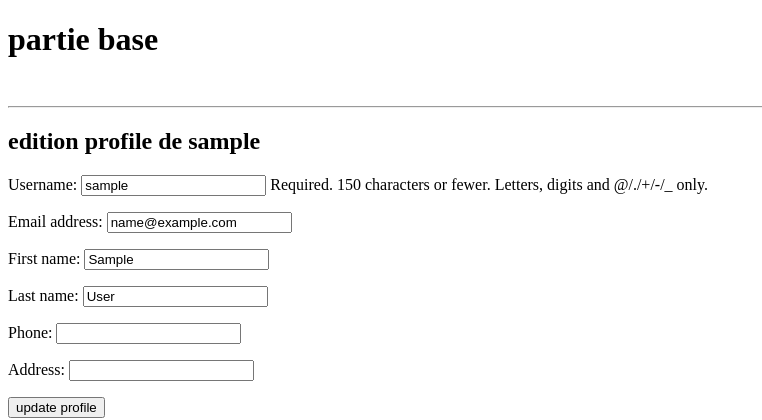
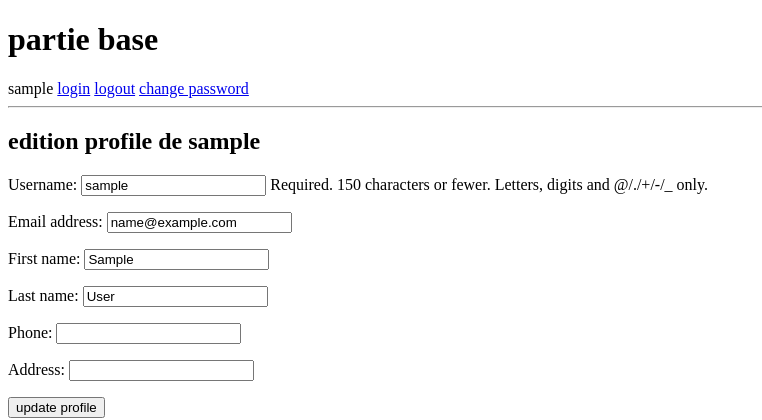
Before and after one commit to evandre31/project, a Django app: page /accounts/profile/edit in a window 1280 px wide. Shown: the top 420 px of the page, without its empty margins (0-762 px from the left). Run offline with Django 3.2, Linux system fonts and the light colour scheme; the visitor is signed in with stand-in values (Sample User, id 1); data comes from the database, SQL or seed files in the repository.

Commit message:
password change using views django seulement
change password ok
register ok
profile ok
edit profile ok
login and logout ok

```diff
--- a/accounts/urls.py
+++ b/accounts/urls.py
@@ -24,13 +24,20 @@ urlpatterns = [
 
     path('register/', views.register, name='register'),
 
-
-    # path('signout/', views.signout, name='signout'),
-    # path('signup/', views.signup, name='signup'),
     path('profile/', views.profile, name='profile'),
     path('profile/edit', views.profile_edit, name='profile_edit'),
-    path('change_password/', views.change_password, name='change_password'),
-    #
+    # path('change_password/', views.change_password, name='change_password'),
+    path('change_password/',
+         auth_views.PasswordChangeView.as_view(
+             template_name='accounts/registration/change_password.html',
+             success_url='/accounts/change_password_done/'),
+         name='change_password'),
+    path('change_password_done/',
+         auth_views.PasswordChangeDoneView.as_view(
+             template_name='accounts/registration/change_password_done.html'),
+         name='change_password_done'),
+
+
     # path('password-reset/',
     #      auth_views.PasswordResetView.as_view(template_name='accounts/registration/password_reset.html'),
     #      name='password_reset'),
--- a/accounts/views.py
+++ b/accounts/views.py
@@ -42,16 +42,16 @@ def profile_edit(request):
     return render(request, 'accounts/profile/edit_profile.html', {'userform': userform, 'profileform': profileform})
 
 
-def change_password(request):
-    if request.method == 'POST':
-        form = PasswordChangeForm(request.user, request.POST)
-        if form.is_valid():
-            user = form.save()
-            update_session_auth_hash(request, user)  # Important! conserver la session aprés le changement
-            # messages.success(request, 'Your password was successfully updated!')
-            return redirect('/accounts/profile')
-        else:
-            return redirect('/accounts/change_password')
-    else:
-        form = PasswordChangeForm(request.user)
-    return render(request, 'accounts/registration/change_password.html', {'form': form})
+# def change_password(request):
+#     if request.method == 'POST':
+#         form = PasswordChangeForm(request.user, request.POST)
+#         if form.is_valid():
+#             user = form.save()
+#             update_session_auth_hash(request, user)  # Important! conserver la session aprés le changement
+#             # messages.success(request, 'Your password was successfully updated!')
+#             return redirect('/accounts/profile')
+#         else:
+#             return redirect('/accounts/change_password')
+#     else:
+#         form = PasswordChangeForm(request.user)
+#     return render(request, 'accounts/registration/change_password.html', {'form': form})
--- a/templates/base.html
+++ b/templates/base.html
@@ -6,6 +6,10 @@
 </head>
 <body>
 <h1>partie base</h1>
+{{ user }}
+<a href="{% url 'accounts:login' %}">login</a>
+<a href="{% url 'accounts:logout' %}">logout</a>
+<a href="{% url 'accounts:change_password' %}">change password</a>
 <br>
 <hr>
 {% block content %}
```
Also changed, not shown: accounts/templates/accounts/registration/change_password_done.html (added, +7 -0 lines).
